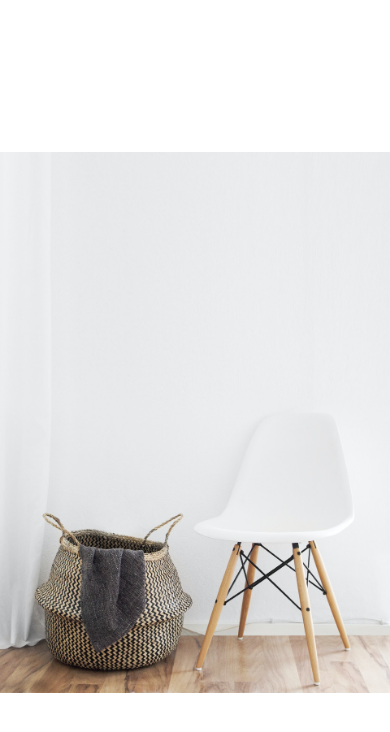
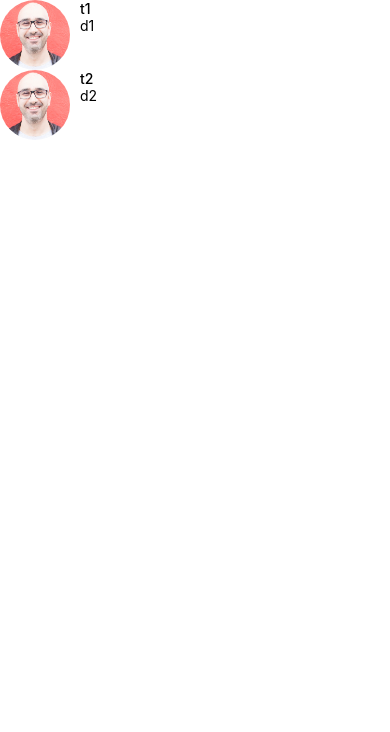
Before and after one commit to RukshanNuwan/DoneWithIt, a React Native app: screen / in a window 390 px wide. Shown: the top 732 px of the page. Built offline with nearby package versions, Linux system fonts and the light colour scheme.

Commit message:
flat list

```diff
--- a/App.js
+++ b/App.js
@@ -4,11 +4,12 @@
 import Card from "./app/components/Card";
 import ListingDetailsScreen from "./app/screens/ListingDetailsScreen";
 import ViewImageScreen from "./app/screens/ViewImageScreen";
+import MessagesScreen from "./app/screens/MessagesScreen";
 
 
 const App = () => {
   return (
-    <ViewImageScreen/>
+    <MessagesScreen/>
   );
 };
 
--- /dev/null
+++ b/app/screens/MessagesScreen.js
@@ -0,0 +1,38 @@
+import {FlatList, StyleSheet} from 'react-native';
+
+import ListItem from "../components/ListItem";
+
+const messages = [
+  {
+    id: 1,
+    title: 't1',
+    description: 'd1',
+    image: require('../assets/mosh.jpg')
+  },
+  {
+    id: 2,
+    title: 't2',
+    description: 'd2',
+    image: require('../assets/mosh.jpg')
+  }
+];
+
+const MessagesScreen = () => {
+  return (
+    <FlatList
+      data={messages}
+      keyExtractor={(message) => message.id.toString()}
+      renderItem={({item}) => (
+        <ListItem
+          title={item.title}
+          subTitle={item.description}
+          image={item.image}
+        />
+      )}
+    />
+  );
+};
+
+const styles = StyleSheet.create({});
+
+export default MessagesScreen;
```
Also changed, not shown: 2 other files (tests, documents, lock files or other folders).
